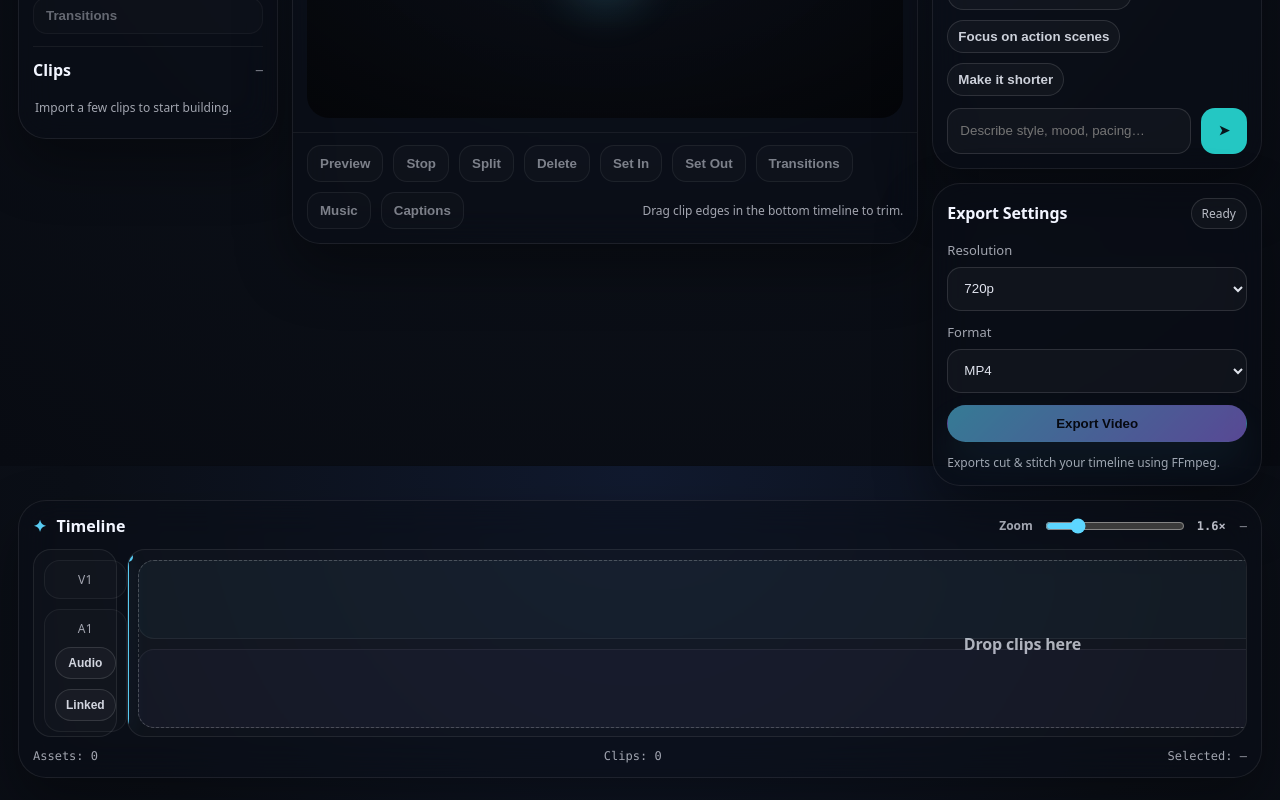
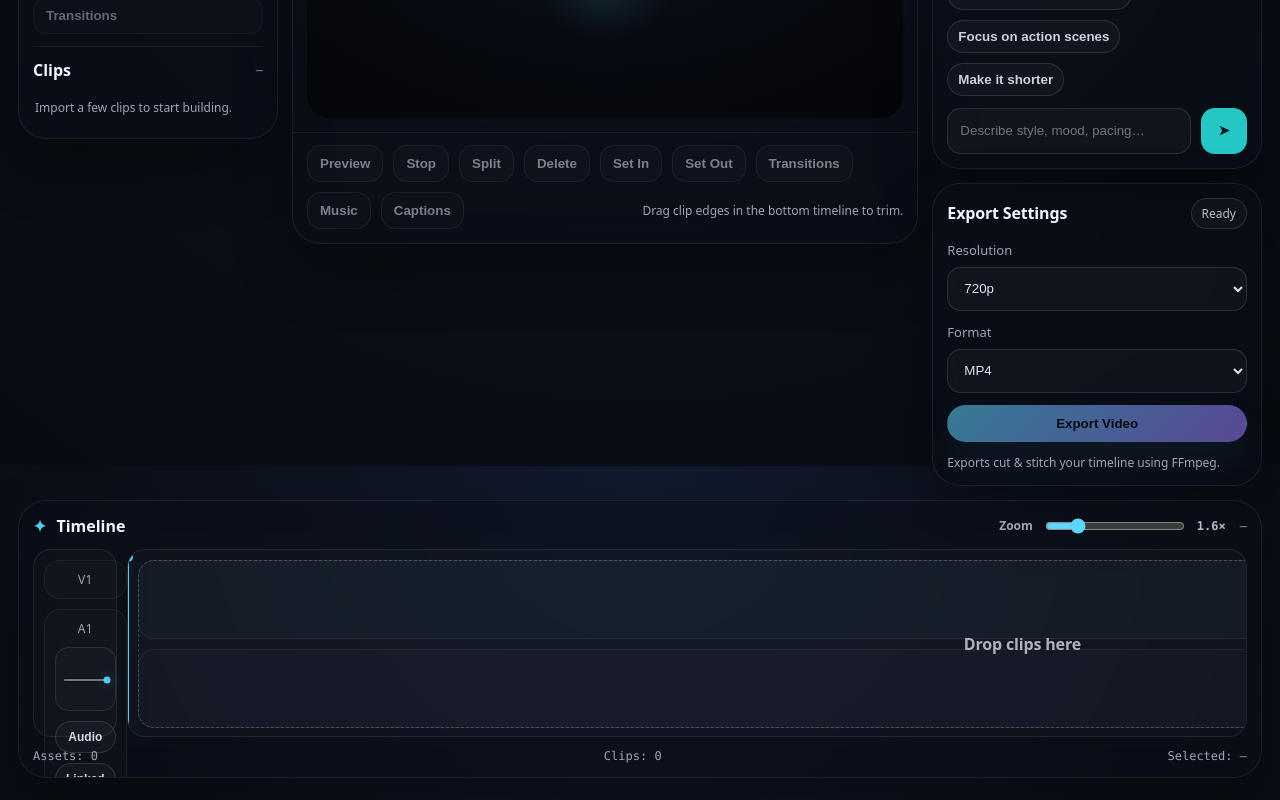
Before and after one commit to vidmartaj/clipgenius-studio, a Next.js app: page /studio in a window 1280 px wide. Shown: the part 334-1134 px from the top of the page. Built offline with nearby package versions, Linux system fonts and the light colour scheme.

Commit message:
Audio: track volume control; linked clip vol/mute via line

```diff
--- a/app/api/export/route.ts
+++ b/app/api/export/route.ts
@@ -88,19 +88,21 @@ export async function POST(req: Request) {
   const projectDuration = Math.max(0.001, projectDurationSeconds(timeline));
 
   const unlinkedAudio = timeline.audioLinked === false && Array.isArray(timeline.audioClips);
-  const exportMuted = Boolean(timeline.trackAudioMuted);
+  const trackVol = clamp(Number.isFinite(timeline.trackAudioVolume as any) ? (timeline.trackAudioVolume as any) : 1, 0, 2);
+  const exportMuted = Boolean(timeline.trackAudioMuted) || trackVol <= 0.0001;
 
   const linkedNeedsMix =
     !unlinkedAudio &&
     !exportMuted &&
     Array.isArray(timeline.clips) &&
-    timeline.clips.some((c) => Boolean(c.audioMuted) || Math.abs((c.audioVolume ?? 1) - 1) > 0.001);
+    (Math.abs(trackVol - 1) > 0.001 ||
+      timeline.clips.some((c) => Boolean(c.audioMuted) || Math.abs((c.audioVolume ?? 1) - 1) > 0.001));
 
   const audioPlan =
     !exportMuted && unlinkedAudio
-      ? await buildUnlinkedAudioPlan(timeline.audioClips ?? [], assetMap, projectDuration)
+      ? await buildUnlinkedAudioPlan(timeline.audioClips ?? [], assetMap, projectDuration, trackVol)
       : !exportMuted && linkedNeedsMix
-        ? await buildLinkedAudioPlan(timeline.clips ?? [], assetMap, projectDuration)
+        ? await buildLinkedAudioPlan(timeline.clips ?? [], assetMap, projectDuration, trackVol)
         : null;
 
   // Re-encode for reliable cuts across keyframes + consistent output.
@@ -149,7 +151,7 @@ export async function POST(req: Request) {
   });
 }
 
-async function buildLinkedAudioPlan(videoClips: ProjectTimeline["clips"], assetMap: Map<string, string>, projectDuration: number) {
+async function buildLinkedAudioPlan(videoClips: ProjectTimeline["clips"], assetMap: Map<string, string>, projectDuration: number, trackVol: number) {
   // Build a derived audio lane from the video timeline so we can apply per-clip volume/mute.
   const derived: AudioClip[] = [];
   let acc = 0;
@@ -168,14 +170,14 @@ async function buildLinkedAudioPlan(videoClips: ProjectTimeline["clips"], assetM
       sourceIn: inpoint,
       sourceOut: outpoint,
       start,
-      volume: clamp(Number.isFinite(c.audioVolume as any) ? (c.audioVolume as any) : 1, 0, 2),
+      volume: clamp(Number.isFinite(c.audioVolume as any) ? (c.audioVolume as any) : 1, 0, 2) * trackVol,
       muted: Boolean(c.audioMuted)
     });
   }
-  return buildUnlinkedAudioPlan(derived, assetMap, projectDuration);
+  return buildUnlinkedAudioPlan(derived, assetMap, projectDuration, 1);
 }
 
-async function buildUnlinkedAudioPlan(audioClips: AudioClip[], assetMap: Map<string, string>, projectDuration: number) {
+async function buildUnlinkedAudioPlan(audioClips: AudioClip[], assetMap: Map<string, string>, projectDuration: number, trackVol: number) {
   // De-dupe inputs by source file path to avoid opening the same file repeatedly.
   // We'll reference them by input index in filter_complex.
   const inputs: string[] = [];
@@ -203,7 +205,7 @@ async function buildUnlinkedAudioPlan(audioClips: AudioClip[], assetMap: Map<str
     if (outpoint <= inpoint + 0.05) continue;
 
     const volumeRaw = (c.volume ?? 1) as any;
-    const volume = clamp(Number.isFinite(volumeRaw) ? volumeRaw : 1, 0, 2);
+    const volume = clamp(Number.isFinite(volumeRaw) ? volumeRaw : 1, 0, 2) * trackVol;
     if (volume <= 0) continue;
 
     const hasAudio = await probeHasAudio(src);
--- a/app/studio/page.tsx
+++ b/app/studio/page.tsx
@@ -85,6 +85,7 @@ export default function StudioPage() {
     clips: [],
     audioLinked: true,
     trackAudioMuted: false,
+    trackAudioVolume: 1,
     trackVideoHidden: false
   });
   const [selectedClipId, setSelectedClipId] = useState<string | null>(null);
@@ -165,6 +166,8 @@ export default function StudioPage() {
     if (t.clips.length === 0) return t;
     const minLen = 0.2;
     let changed = false;
+    const trackAudioVolumeRaw = t.trackAudioVolume ?? 1;
+    const trackAudioVolume = clamp(Number.isFinite(trackAudioVolumeRaw) ? trackAudioVolumeRaw : 1, 0, 2);
     const clips = t.clips.map((c) => {
       const asset = assetsById.get(c.assetId);
       const maxOut = asset?.durationSeconds || 0;
@@ -207,7 +210,8 @@ export default function StudioPage() {
       });
     }
 
-    return changed ? { ...t, clips, audioClips } : t;
+    if (trackAudioVolume !== (t.trackAudioVolume ?? 1)) changed = true;
+    return changed ? { ...t, clips, audioClips, trackAudioVolume } : t;
   }
 
   function makeClipFromAsset(a: Asset): ProjectClip | null {
@@ -518,6 +522,7 @@ export default function StudioPage() {
     }
 
     const active = new Set<string>();
+    const trackVol = clamp(Number.isFinite(timeline.trackAudioVolume as any) ? (timeline.trackAudioVolume as any) : 1, 0, 2);
     for (const c of timeline.audioClips) {
       if (!c || !c.id || typeof c.id !== "string") continue;
       if (c.muted) continue;
@@ -534,7 +539,7 @@ export default function StudioPage() {
       const el = getOrCreateUnlinkedAudioEl(c.id, asset.videoUrl);
       el.muted = false;
       const vol = clamp(Number.isFinite(c.volume as any) ? (c.volume as any) : 1, 0, 2);
-      el.volume = clamp(vol / 2, 0, 1);
+      el.volume = clamp((vol * trackVol) / 2, 0, 1);
       // Keep audio in sync with the timeline playhead.
       if (Number.isFinite(el.currentTime) && Math.abs(el.currentTime - desired) > 0.25) {
         try {
@@ -569,8 +574,9 @@ export default function StudioPage() {
     }
     const muted = Boolean(clip?.audioMuted);
     const vol = clamp(Number.isFinite(clip?.audioVolume as any) ? (clip?.audioVolume as any) : 1, 0, 2);
+    const trackVol = clamp(Number.isFinite(timeline.trackAudioVolume as any) ? (timeline.trackAudioVolume as any) : 1, 0, 2);
     fg.muted = muted;
-    fg.volume = clamp(vol / 2, 0, 1);
+    fg.volume = clamp((vol * trackVol) / 2, 0, 1);
   }
 
   async function ensurePlayerOnAsset(asset: Asset, seekTo: number, play: boolean) {
@@ -1566,6 +1572,9 @@ export default function StudioPage() {
                   selectedAudioClipId
                 });
               }}
+              onPatchTrackAudioVolumeLive={(volume) => {
+                setTimeline((t) => sanitizeTimelineIfNeeded({ ...t, trackAudioVolume: volume }));
+              }}
               onToggleAudioMute={(id) => {
                 if (String(id).startsWith("linked-")) {
                   const clipId = String(id).slice("linked-".length);
@@ -1653,6 +1662,7 @@ function TimelineStrip({
   onSelectAudio,
   onToggleAudioLink,
   onToggleTrackMute,
+  onPatchTrackAudioVolumeLive,
   onToggleAudioMute,
   getHistoryState,
   onCommitHistory,
@@ -1684,6 +1694,7 @@ function TimelineStrip({
   onSelectAudio: (id: string) => void;
   onToggleAudioLink: () => void;
   onToggleTrackMute: () => void;
+  onPatchTrackAudioVolumeLive: (volume: number) => void;
   onToggleAudioMute: (id: string) => void;
   getHistoryState: () => HistoryState;
   onCommitHistory: (prev: HistoryState) => void;
@@ -1711,6 +1722,7 @@ function TimelineStrip({
   const laneVideoRef = useRef<HTMLDivElement | null>(null);
   const laneAudioRef = useRef<HTMLDivElement | null>(null);
   const audioVolDragRef = useRef<null | { clipId: string; pointerId: number; prev: HistoryState }>(null);
+  const trackVolDragRef = useRef<null | { pointerId: number; prev: HistoryState }>(null);
 
   function clientXToProjectTime(clientX: number) {
     const el = refEl.current;
@@ -1837,6 +1849,62 @@ function TimelineStrip({
           </div>
           <div className="trackRailRow">
             <div className="trackLabel" aria-hidden="true">A1</div>
+            <div
+              className="trackVolControl"
+              role="slider"
+              tabIndex={0}
+              aria-label="Track volume"
+              aria-valuemin={0}
+              aria-valuemax={200}
+              aria-valuenow={Math.round(clamp((timeline.trackAudioVolume ?? 1) * 100, 0, 200))}
+              aria-valuetext={`${Math.round(clamp((timeline.trackAudioVolume ?? 1) * 100, 0, 200))}% track volume`}
+              style={{ ["--volY" as any]: `${volumeToYPercent(timeline.trackAudioVolume).toFixed(2)}%` } as any}
+              onPointerDown={(e) => {
+                e.preventDefault();
+                e.stopPropagation();
+                const rect = (e.currentTarget as HTMLElement).getBoundingClientRect();
+                const prev = getHistoryState();
+                trackVolDragRef.current = { pointerId: e.pointerId, prev };
+                (e.currentTarget as HTMLElement).setPointerCapture?.(e.pointerId);
+                onPatchTrackAudioVolumeLive(yClientToVolume(e.clientY, rect));
+              }}
+              onPointerMove={(e) => {
+                const d = trackVolDragRef.current;
+                if (!d || d.pointerId !== e.pointerId) return;
+                const rect = (e.currentTarget as HTMLElement).getBoundingClientRect();
+                onPatchTrackAudioVolumeLive(yClientToVolume(e.clientY, rect));
+              }}
+              onPointerUp={(e) => {
+                const d = trackVolDragRef.current;
+                if (!d || d.pointerId !== e.pointerId) return;
+                trackVolDragRef.current = null;
+                try {
+                  (e.currentTarget as HTMLElement).releasePointerCapture?.(e.pointerId);
+                } catch {}
+                onCommitHistory(d.prev);
+              }}
+              onPointerCancel={(e) => {
+                const d = trackVolDragRef.current;
+                if (!d || d.pointerId !== e.pointerId) return;
+                trackVolDragRef.current = null;
+                try {
+                  (e.currentTarget as HTMLElement).releasePointerCapture?.(e.pointerId);
+                } catch {}
+                onCommitHistory(d.prev);
+              }}
+              onKeyDown={(e) => {
+                if (e.key !== "ArrowUp" && e.key !== "ArrowDown") return;
+                e.preventDefault();
+                const dir = e.key === "ArrowUp" ? 1 : -1;
+                const cur = clamp(Number.isFinite(timeline.trackAudioVolume as any) ? (timeline.trackAudioVolume as any) : 1, 0, 2);
+                const next = clamp(cur + dir * 0.05, 0, 2);
+                const prev = getHistoryState();
+                onPatchTrackAudioVolumeLive(next);
+                onCommitHistory(prev);
+              }}
+            >
+              <div className="trackVolLine" aria-hidden="true" />
+            </div>
             <button
               type="button"
               className={`trackBtn ${timeline.trackAudioMuted ? "on" : ""}`}
--- a/lib/types.ts
+++ b/lib/types.ts
@@ -47,6 +47,7 @@ export type ProjectTimeline = {
   audioLinked?: boolean;
   audioClips?: AudioClip[];
   trackAudioMuted?: boolean;
+  trackAudioVolume?: number; // 0..2
   trackVideoHidden?: boolean;
 };
 
--- a/styles/globals.css
+++ b/styles/globals.css
@@ -471,6 +471,44 @@ body {
   background: rgba(93, 214, 255, 0.10);
 }
 
+.trackVolControl{
+  position: relative;
+  width: 100%;
+  height: 64px;
+  border-radius: 14px;
+  border: 1px solid rgba(255,255,255,0.10);
+  background: rgba(255,255,255,0.02);
+  cursor: ns-resize;
+  overflow: hidden;
+}
+.trackVolControl:focus-visible{
+  outline: 2px solid rgba(93,214,255,0.55);
+  outline-offset: 2px;
+}
+.trackVolLine{
+  position: absolute;
+  left: 8px;
+  right: 8px;
+  top: var(--volY, 50%);
+  height: 2px;
+  background: rgba(242,245,255,0.42);
+  border-radius: 999px;
+  box-shadow: 0 0 0 1px rgba(0,0,0,0.25);
+  pointer-events: none;
+}
+.trackVolLine::after{
+  content:"";
+  position: absolute;
+  right: 0;
+  top: 50%;
+  transform: translate(50%, -50%);
+  width: 7px;
+  height: 7px;
+  border-radius: 999px;
+  background: rgba(93,214,255,0.92);
+  box-shadow: 0 0 12px rgba(93,214,255,0.32);
+}
+
 .timelineStrip{
   position: relative;
   height: 188px;
```
